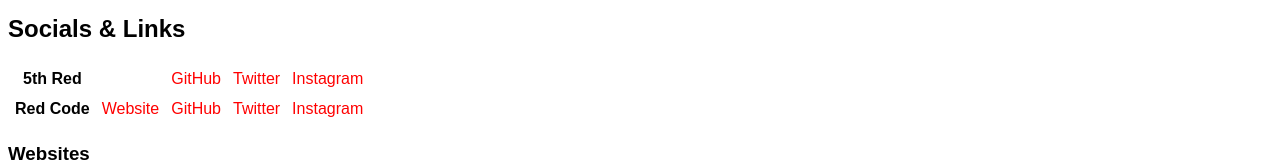
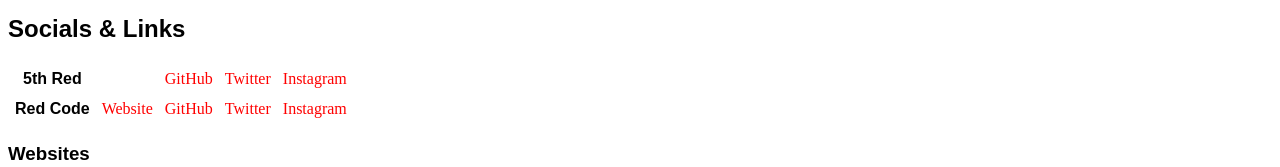
Before and after one commit to 5th-Red/5th-Red, a plain HTML site: page index.html in a window 1280 px wide. Shown: the part 194-361 px from the top of the page. Drawn offline with Linux system fonts and the light colour scheme; some icons are missing.

Commit message:
Update styles.css

```diff
--- a/styles.css
+++ b/styles.css
@@ -15,6 +15,7 @@ h1{
 #sitelinks td a{
   text-decoration:none;
   color:red;
+  font-family:Red-Icons;
 }
 #tab{
   background-color:#550000;
```
